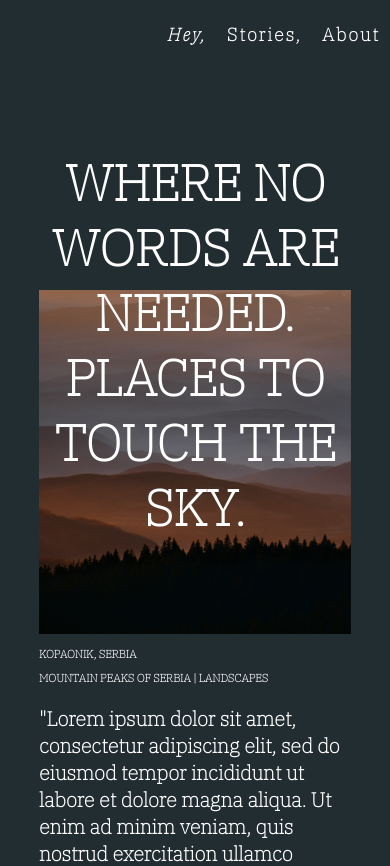
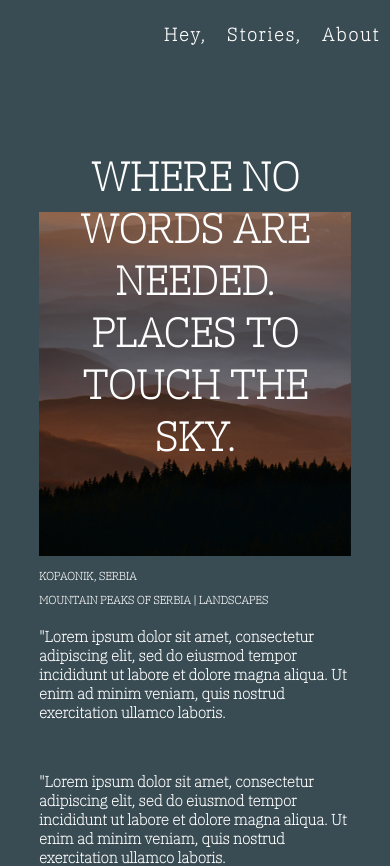
Before and after one commit to majac91/Photography_portfolio_V2, a React (Create React App) app: page /where-no-words-are-needed in a window 390 px wide. Shown: the top 866 px of the page. Built offline with nearby package versions, Linux system fonts and the light colour scheme.

Commit message:
navbar adjustments on mobile

```diff
--- a/src/components/Navbar/Navbar.js
+++ b/src/components/Navbar/Navbar.js
@@ -1,23 +1,42 @@
 import React from "react";
-import { Link } from "react-router-dom";
+import { NavLink } from "react-router-dom";
+
 export default function Navbar() {
   return (
     <nav className="navbar">
       <ul className="navbar__links">
         <li className="navbar__item">
-          <Link to="/" className="navbar__link" href="#">
+          <NavLink
+            exact
+            to="/"
+            activeClassName="navbar__active"
+            className="navbar__link"
+            href="#"
+          >
             Hey,
-          </Link>
+          </NavLink>
         </li>
         <li className="navbar__item">
-          <Link to="/stories" className="navbar__link" href="">
+          <NavLink
+            exact
+            to="/stories"
+            activeClassName="navbar__active"
+            className="navbar__link"
+            href=""
+          >
             Stories,
-          </Link>
+          </NavLink>
         </li>
         <li className="navbar__item">
-          <Link to="/about" className="navbar__link" href="#">
+          <NavLink
+            exact
+            to="/about"
+            activeClassName="navbar__active"
+            className="navbar__link"
+            href="#"
+          >
             About
-          </Link>
+          </NavLink>
         </li>
       </ul>
     </nav>
--- a/src/components/Navbar/_navbar.scss
+++ b/src/components/Navbar/_navbar.scss
@@ -10,9 +10,6 @@
   top: 0;
   right: 0;
   z-index: 1;
-  @include respond(mobile) {
-    width: 100%;
-  }
 
   &__links {
     display: flex;
@@ -28,16 +25,6 @@
   }
   &__item {
     margin: 0 2rem;
-    &:nth-of-type(1) {
-      //'Hey'
-      font-style: italic;
-    }
-    &:last-child {
-      margin-right: 6rem;
-      @include respond(mobile) {
-        margin: 1rem;
-      }
-    }
     @include respond(mobile) {
       margin: 0 1rem;
     }
@@ -45,14 +32,20 @@
   &__link {
     font-weight: 800;
   }
+
+  &__active {
+    font-style: italic;
+  }
   &--shrink {
     font-size: 1.2rem;
     height: 8rem;
   }
 }
 
+//Page specific styling
 .story1Page,
-.story2Page {
+.story2Page,
+.aboutPage {
   color: white;
 
   .navbar__link {
@@ -60,9 +53,11 @@
   }
 }
 
-.aboutPage {
-  .navbar__link {
-    color: white;
-    font-weight: 800;
+.mainPage {
+  @include respond(mobile) {
+    .navbar__link {
+      color: white;
+      font-weight: 800;
+    }
   }
 }
--- a/src/components/Slider/_slider.scss
+++ b/src/components/Slider/_slider.scss
@@ -28,6 +28,7 @@
   width: 100%;
   height: 100%;
   object-fit: cover;
+  object-position: top;
 }
 .slide-controls {
   opacity: 0;
--- a/src/components/StoryCard/StoryCard.js
+++ b/src/components/StoryCard/StoryCard.js
@@ -1,5 +1,6 @@
 import React from "react";
 import { Link } from "react-router-dom";
+import StoryLink from "../../components/StoryLink/StoryLink";
 
 const Story = ({ className, src, url }) => {
   return (
@@ -62,7 +63,9 @@ const Story = ({ className, src, url }) => {
           </div>
         )}
       </Link>
-      <button className="story-card__btn">View more</button>
+      <Link to={`/${url}`} className="story-card__btn">
+        View more
+      </Link>
     </div>
   );
 };
--- a/src/pages/AboutPage/_about-page.scss
+++ b/src/pages/AboutPage/_about-page.scss
@@ -19,7 +19,7 @@
     }
   }
   &__header {
-    background: url("../../images/DSC_0485.jpg");
+    background: url("../../images/DSC_4212.jpg");
     background-size: cover;
     background-position-y: center;
     width: 100%;
--- a/src/pages/StoryPage2/Story2.js
+++ b/src/pages/StoryPage2/Story2.js
@@ -81,7 +81,7 @@ const Story2 = ({ setContainerClass }) => {
         {/* SECTION 1 */}
         <section className="story2__section-1">
           <Reveal effect="fadeInUp">
-            <img className={"story2__img story12__img-img12"} src={img12}></img>
+            <img className={"story2__img story2__img-img12"} src={img12}></img>
           </Reveal>
 
           <div className="d-flex center-x space-xl">
@@ -105,27 +105,27 @@ const Story2 = ({ setContainerClass }) => {
           </p>
           <div className="d-flex center-x space-xl">
             <Reveal effect="fadeInUp">
-              <img className={"story2__img story1__img-img10"} src={img10} />
+              <img className={"story2__img story2__img-img10"} src={img10} />
             </Reveal>
             <Reveal effect="fadeInUp">
-              <img className={"story2__img story1__img-img11"} src={img11} />
+              <img className={"story2__img story2__img-img11"} src={img11} />
             </Reveal>
           </div>
 
           <div className="d-flex flex-end">
             <div>
               <Reveal effect="fadeInUp">
-                <img className={"story1__img story2__img-img4"} src={img4} />
+                <img className={"story2__img story2__img-img4"} src={img4} />
               </Reveal>
             </div>
             <div>
               <Reveal effect="fadeInUp">
-                <img className={"story1__img story1__img-img2"} src={img2} />
+                <img className={"story2__img story2__img-img2"} src={img2} />
               </Reveal>
             </div>
           </div>
 
-          <div className="d-flex center-x l">
+          <div className="d-flex center-x space-xl">
             <Reveal effect="fadeInUp">
               <img className={"story2__img story2__img-img9"} src={img9} />
             </Reveal>
@@ -134,7 +134,7 @@ const Story2 = ({ setContainerClass }) => {
           <div className="story2__masonary center-x space-xl">
             <div className="d-flex col space-xl" style={{ flexGrow: "0" }}>
               <Reveal effect="fadeInUp">
-                <img className={"story1__img story1__img-img3 "} src={img3} />
+                <img className={"story2__img story2__img-img3 "} src={img3} />
               </Reveal>
 
               <Reveal effect="fadeInUp">
@@ -144,10 +144,10 @@ const Story2 = ({ setContainerClass }) => {
 
             <div className="d-flex col space-xl" style={{ flexGrow: "0" }}>
               <Reveal effect="fadeInUp">
-                <img className={"story1__img story1__img-img7"} src={img7} />
+                <img className={"story2__img story2__img-img7"} src={img7} />
               </Reveal>
               <Reveal effect="fadeInUp">
-                <img className={"story1__img story2__img-img8"} src={img8} />
+                <img className={"story2__img story2__img-img8"} src={img8} />
               </Reveal>
             </div>
           </div>
--- a/src/pages/StoryPage2/story-page-2.scss
+++ b/src/pages/StoryPage2/story-page-2.scss
@@ -4,7 +4,7 @@
   background-color: #191919;
   transition: background-color 1s ease;
   &.section2__in-view {
-    background-color: #222d31;
+    background-color: #3a4c53;
   }
 
   &__divider {
@@ -47,7 +47,7 @@
       font-size: 10rem;
       margin-top: 15rem;
       @include respond(mobile) {
-        font-size: 5rem;
+        font-size: 4rem;
       }
     }
     &-subheading {
@@ -61,6 +61,9 @@
       padding-top: 2rem;
       text-align: left;
       margin-bottom: 3rem;
+      @include respond(mobile) {
+        font-size: 1.5rem;
+      }
     }
   }
 
@@ -70,17 +73,17 @@
     margin-right: 3rem;
     margin-left: 0;
     font-size: 10rem;
+    &-img3,
+    &-img5,
+    &-img7,
+    &-img8 {
+      margin-top: 2rem;
+    }
 
     @include respond(mobile) {
       width: 100%;
-      height: auto;
+      max-height: 90vh;
       margin: 1rem 0;
-      &-img6,
-      &-img9,
-      &-img10,
-      &-img11 {
-        width: 50%;
-      }
     }
 
     &-img1 {
```
Also changed, not shown: 2 other files (tests, documents, lock files or other folders).
